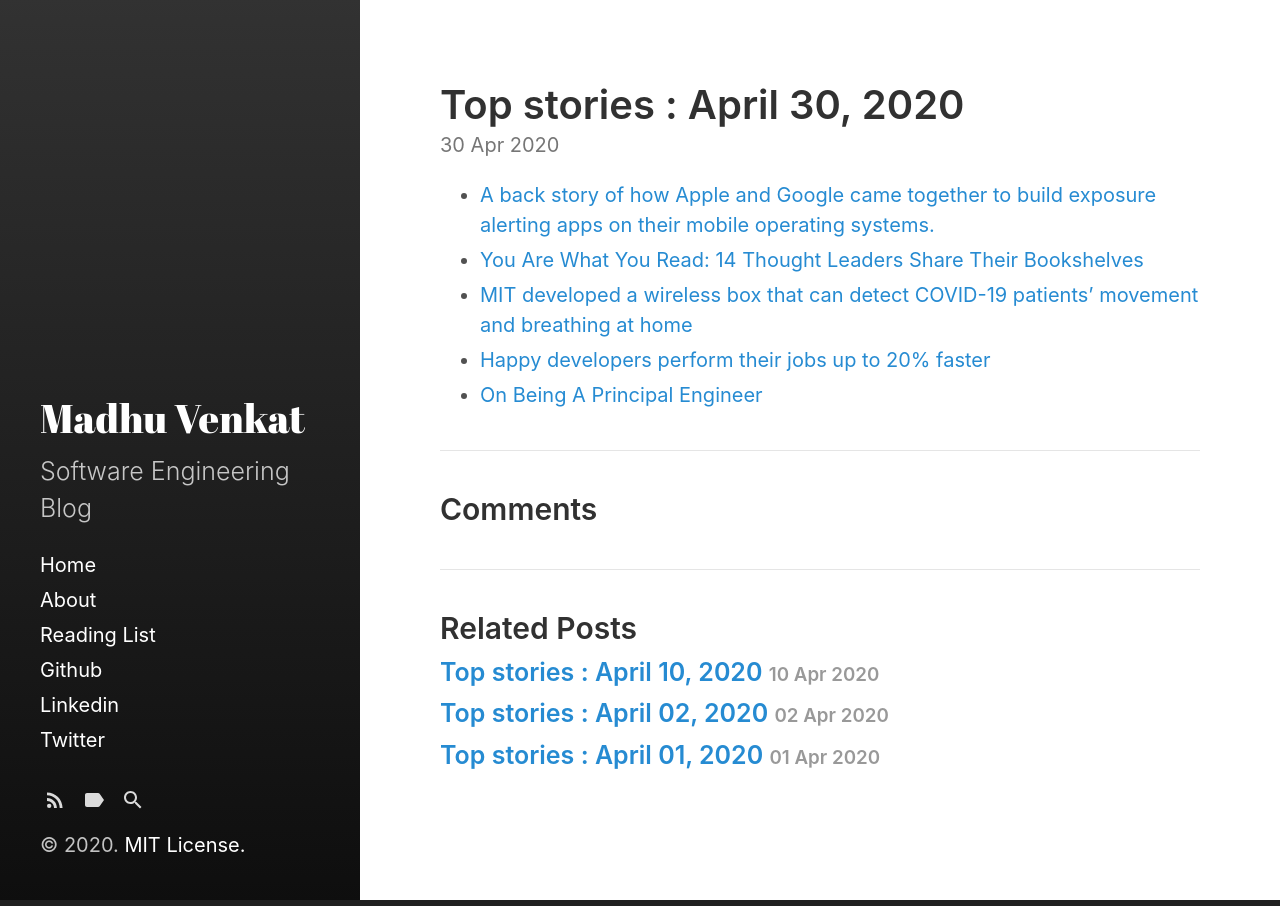
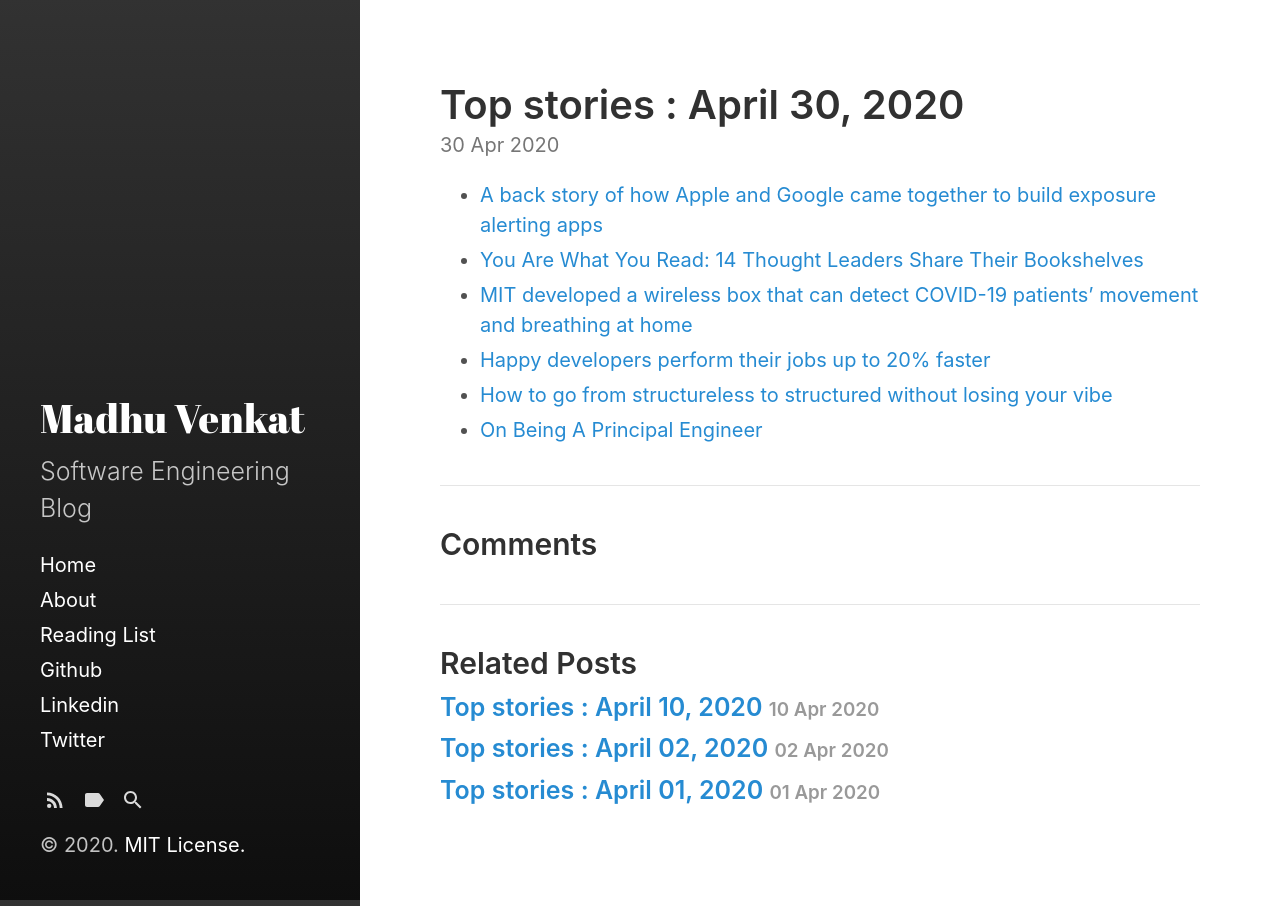
Before and after one commit to madhuvenkatk/blog, a Jekyll site: the page built from _posts/2020-04-30-posts.md, in a window 1280 px wide. Built offline with Jekyll 4.4.1, drawn with Linux system fonts in a browser that asks for light colours.

Commit message:
code changes

```diff
--- a/_posts/2020-04-30-posts.md
+++ b/_posts/2020-04-30-posts.md
@@ -4,11 +4,13 @@ title: "Top stories : April 30, 2020"
 excerpt_separator:  <!--more-->
 ---
 <ul>
-<li><a href="https://www.cnbc.com/amp/2020/04/28/apple-iphone-contact-tracing-how-it-came-together.html">A back story of how Apple and Google came together to build exposure alerting apps on their mobile operating systems.</a></li>
+<li><a href="https://www.cnbc.com/amp/2020/04/28/apple-iphone-contact-tracing-how-it-came-together.html">A back story of how Apple and Google came together to build exposure alerting apps</a></li>
   <li><a href="https://tim.blog/2013/10/21/you-are-what-you-read-14-thought-leaders-share-their-bookshelves/">You Are What You Read: 14 Thought Leaders Share Their Bookshelves</a></li>
   <li><a href="https://techcrunch.com/2020/04/14/mit-developed-a-wireless-box-that-can-detect-covid-19-patients-movement-and-breathing-at-home/">MIT developed a wireless box that can detect COVID-19 patients’ movement and breathing at home</a></li>
   <li><a href="https://simpleleadership.io/how-to-implement-good-software-development-processes-with-eric-elliott/">Happy developers perform their jobs up to 20% faster
 </a></li>
+<li><a href="https://www.slideshare.net/CamilleFournier1/how-to-go-from-structureless-to-structured-without-losing-your-vibe/17-Creating_an_Engineering_Ladder_Step">How to go from structureless to structured without losing your vibe</a></li>
+
 <li><a href="https://blog.dbsmasher.com/2019/01/28/on-being-a-principal-engineer.html">On Being A Principal Engineer
 </a></li>
 </ul>
```
